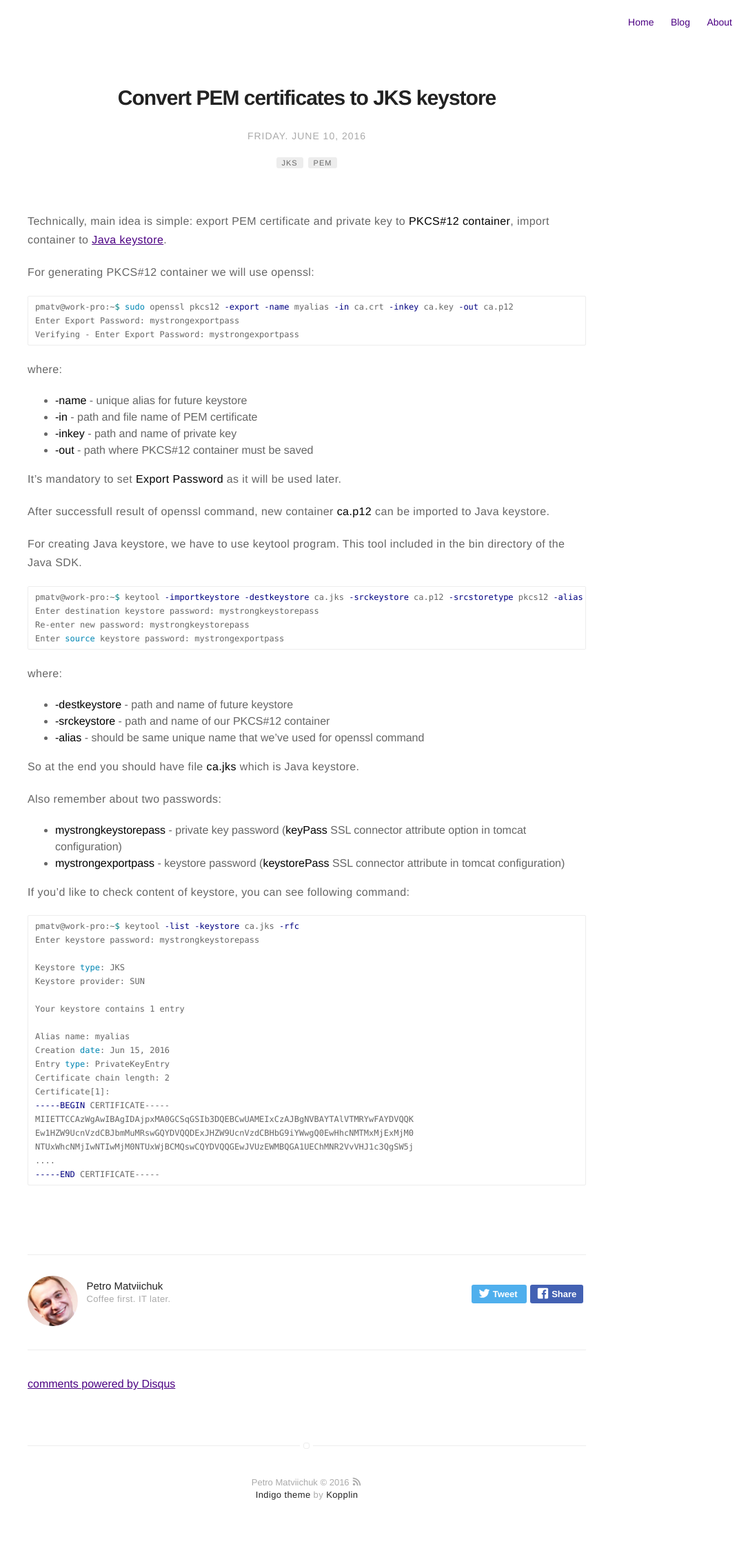
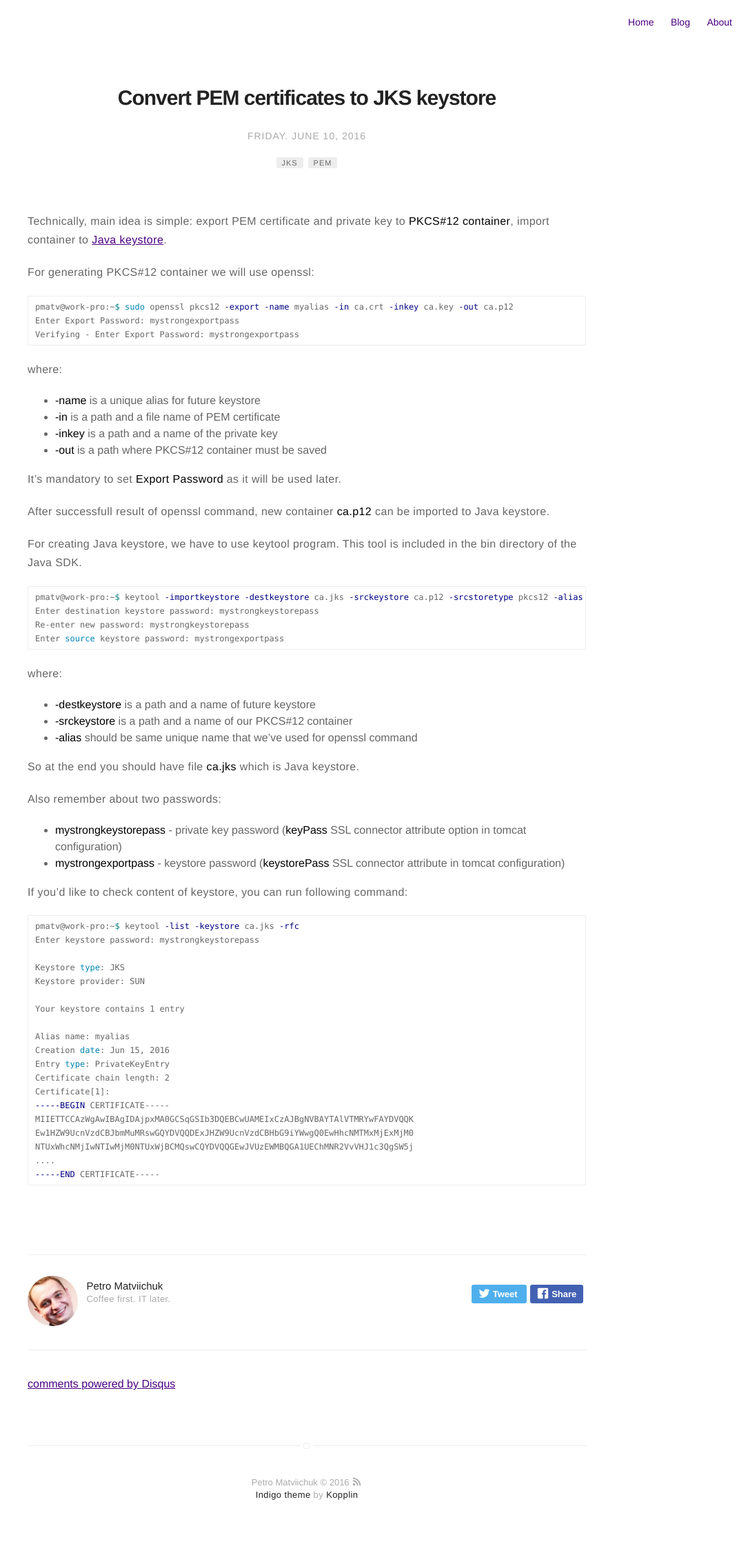
Before and after one commit to petromatviichuk/petromatviichuk.github.io, a Jekyll site: the page built from _posts/2016-06-10-convert-pem-cerificates-to-jks-keystore.markdown, in a window 1280 px wide. Shown: the whole page at 69% size, without its empty margins (195-1280 px from the left). Built offline with Jekyll 4.4.1, drawn with Linux system fonts in a browser that asks for light colours; comment, search, counter and statistics services are not loaded.

Commit message:
Added new post

```diff
--- a/_posts/2016-06-10-convert-pem-cerificates-to-jks-keystore.markdown
+++ b/_posts/2016-06-10-convert-pem-cerificates-to-jks-keystore.markdown
@@ -22,16 +22,16 @@ Verifying - Enter Export Password: mystrongexportpass
 
 where:
 
-* **-name** - unique alias for future keystore
-* **-in** - path and file name of PEM certificate
-* **-inkey** - path and name of private key
-* **-out** - path where PKCS#12 container must be saved
+* **-name** is a unique alias for future keystore
+* **-in** is a path and a file name of PEM certificate
+* **-inkey** is a path and a name of the private key
+* **-out** is a path where PKCS#12 container must be saved
 
 It's mandatory to set **Export Password** as it will be used later.
 
 After successfull result of openssl command, new container **ca.p12** can be imported to Java keystore.
 
-For creating Java keystore, we have to use keytool program. This tool included in the bin directory of the Java SDK.
+For creating Java keystore, we have to use keytool program. This tool is included in the bin directory of the Java SDK.
 
 {% highlight shell %}
 pmatv@work-pro:~$ keytool -importkeystore -destkeystore ca.jks -srckeystore ca.p12 -srcstoretype pkcs12 -alias myalias
@@ -41,9 +41,9 @@ Enter source keystore password: mystrongexportpass
 {% endhighlight %}
 where:
 
-* **-destkeystore** - path and name of future keystore
-* **-srckeystore** - path and name of our PKCS#12 container
-* **-alias** - should be same unique name that we've used for openssl command
+* **-destkeystore** is a path and a name of future keystore
+* **-srckeystore** is a path and a name of our PKCS#12 container
+* **-alias** should be same unique name that we've used for openssl command
 
 So at the end you should have file **ca.jks** which is Java keystore.
 
@@ -53,7 +53,7 @@ Also remember about two passwords:
 * **mystrongexportpass** - keystore password (**keystorePass** SSL connector attribute in tomcat configuration)
 
 
-If you'd like to check content of keystore, you can see following command:
+If you'd like to check content of keystore, you can run following command:
 
 {% highlight shell %}
 pmatv@work-pro:~$ keytool -list -keystore ca.jks -rfc
--- a/_sass/base/general.sass
+++ b/_sass/base/general.sass
@@ -131,3 +131,42 @@ pre
 
 .wrapper-large
 	max-width: 810px
+
+.datagrid
+table
+	border-collapse: collapse
+	text-align: left
+	width: 100%
+td, th
+	padding: 3px 10px
+thead th
+	background: -webkit-gradient(linear, left top, left bottom, color-stop(0.05, #8C8C8C), color-stop(1, #7D7D7D))
+	background: -moz-linear-gradient(center top, #8C8C8C 5%, #7D7D7D 100%)
+	filter: progid:DXImageTransform.Microsoft.gradient(startColorstr='#8C8C8C', endColorstr='#7D7D7D')
+	background-color: #8C8C8C
+	color: #FFFFFF
+	font-size: 15px
+	font-weight: bold
+	border-left: 1px solid #A3A3A3
+	&:first-child
+	border: none
+tbody
+td
+	//color: #7D7D7D
+	border-left: 1px solid #DBDBDB
+	//font-size: 12px
+	//font-weight: normal
+	.alt td
+	//background: #EBEBEB
+	//color: #7D7D7D
+	td:first-child
+	border-left: none
+	tr:last-child td
+	border-bottom: none
+	//font: normal 12px/150% Arial, Helvetica, sans-serif
+	background: #fff
+	overflow: hidden
+	border: 1px solid #8C8C8C
+	-webkit-border-radius: 3px
+	-moz-border-radius: 3px
+	border-radius: 3px
```
Also changed, not shown: _posts/2016-07-08-nested-json-in-logstash.markdown (+5 -5 lines), _posts/2016-08-25-zabbix-complication-librares.markdown (added, +138 -0 lines), about.md (+5 -2 lines).
